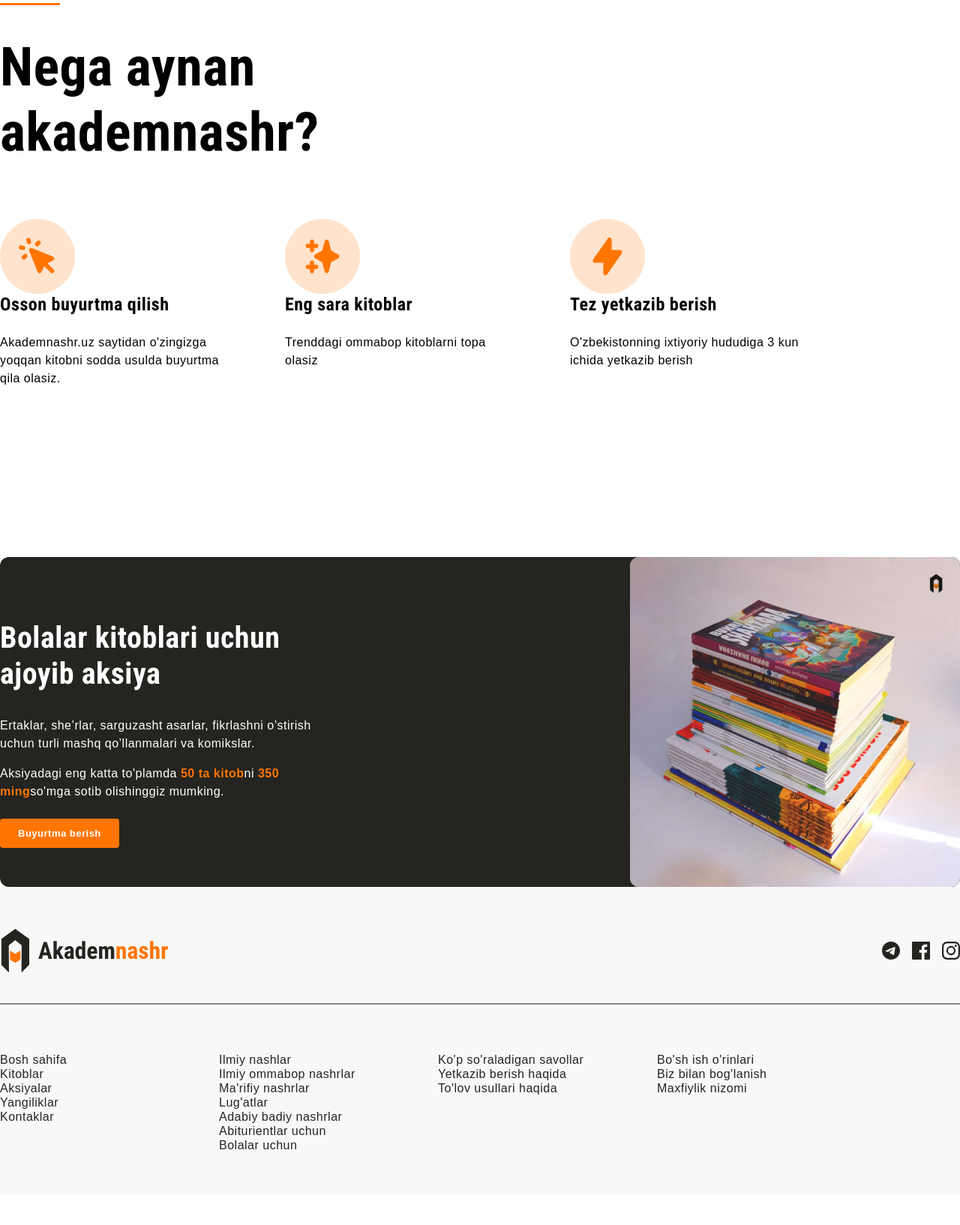
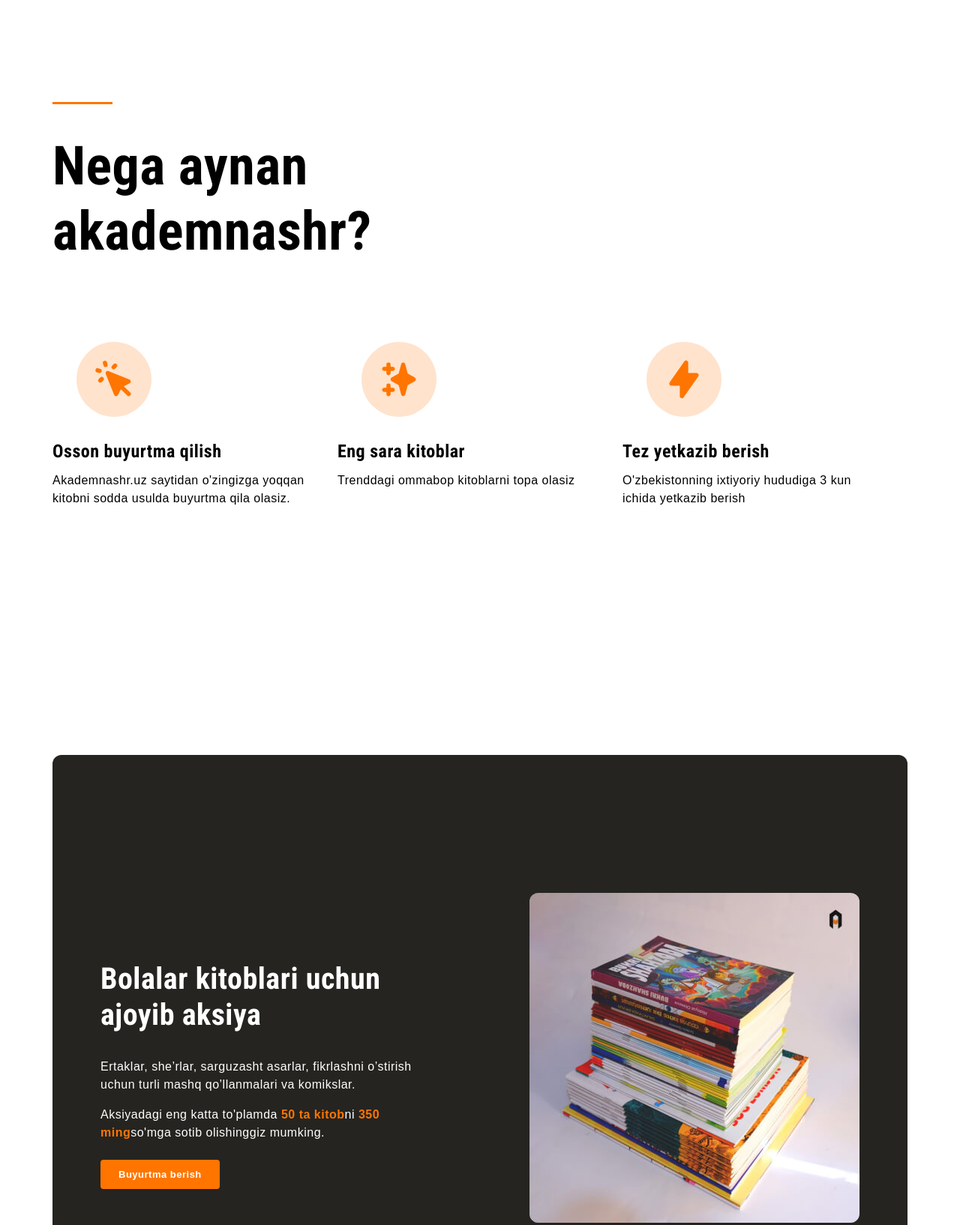
Before and after one commit to Saodat05/akademnashr, a plain HTML site: page index.html in a window 1280 px wide. Shown: the part 840-2474 px from the top of the page at 75% size. Before the commit the page ends 2433 px from the top, so only its background shows below. Drawn offline with nearby package versions, Linux system fonts and the light colour scheme.

Commit message:
Add another styles

```diff
--- a/css/style.css
+++ b/css/style.css
@@ -1,4 +1,9 @@
-body{
+ *{
+    box-sizing:;
+ }
+ body{
+    padding:0;
+    margin:0;
     font-size: 16px;
     line-height: 1.5;
     font-family: " Roboto " , "Arial" , "sans-serif " ;
@@ -7,6 +12,20 @@ body{
 *:focus{
     outline: 2px dotted #FF7500;
     outline-style: 3px;
+}
+.container{
+    width: 100%;
+    max-width: 1140px;
+    padding-left: 20px;
+    padding-right: 20px;
+    margin-left: auto;
+    margin-right: auto;
+
+}
+.site-header-container{
+    display: flex;
+    justify-content:space-between;
+    align-items: center;
 }
 .site-logo{
     transition:opacity 0.4s ease;
@@ -24,9 +43,6 @@ body{
 
 .site-header{
     background-color: #fff;
-    display: flex;
-    justify-content:space-between;
-    align-items: center;
     border-top: #FF7500 5px solid;
     padding-top: 16px;
     padding-bottom:  16px;
@@ -93,17 +109,19 @@ body{
 .site-page{
     background-color: #252420;
     color:#fff;
-    display: flex;
-    align-items: center;
-    justify-content: space-between;
-
+    padding-top: 80px;
+    padding-bottom: 80px;
 
 }
 .site-hero{
     width: 390px;
-    padding-top: 80px;
-    padding-bottom: 80px;
 
+
+}
+.hero-container{
+    display: flex;
+    align-items: center;
+    justify-content: space-between;
 }
 
 .site-line{
@@ -133,6 +151,7 @@ body{
     width: 510px;
     height: 510px;
     border-radius: 8px;
+    box-shadow: 24px 24px 0 0 rgba(255 , 117 ,0,0.6);
 }
 .features-section{
     padding-top: 210px;
@@ -172,10 +191,12 @@ body{
    display: flex;
    justify-content: center;
    align-items: center;
+   margin:32px;
+
 }
 .feature-heading{
     margin-top: 0;
-    margin-bottom: 24px;
+    margin-bottom: 12px;
     font-size: 24px;
     line-height: 1.2;
     font-family: "Roboto Condensed","Arial","sans-serif";
@@ -184,7 +205,7 @@ body{
 
 }
  .feature-pharagraph{
-    width: 310px;
+    margin:0;
 
     }
     .part-wrapper{
@@ -198,14 +219,18 @@ body{
         margin-bottom: 0;
     }
     .site-part{
-
+        padding-top: 120px;
+        padding-bottom: 160px;
+    }
+    .promo-container{
         background-color: rgba(37, 36, 32, 1);
+        border-radius: 12px;
         color: #fff;
         display: flex;
         align-items: center;
         justify-content: space-between;
+        padding: 64px;
 
-        border-radius: 12px;
     }
     .part-image{
         width: 440px;
@@ -217,6 +242,7 @@ body{
         width: 440px;
     }
     .part-heading{
+        margin-top: 0;
         font-size: 40px;
         line-height: 1.2;
        font-family: "Roboto Condensed","Arial","sans-serif";
@@ -294,6 +320,12 @@ list-style: none;
         margin-right: 68px;
 
     }
+    .site-footer-link li{
+        margin-bottom: 16px;
+    }
+    .site-footer-link li:last-child{
+        margin-bottom: 0;
+    }
     .site-footer-link:last-child{
     margin:0;
     }
--- a/index.html
+++ b/index.html
@@ -13,6 +13,7 @@
 </head>
 <body>
     <header class="site-header"><!--Akademnashr logo-->
+       <div class="site-header-container container">
         <img class="site-logo" src="img/logo.svg" alt="Akademnashr logo rasmi" width="227" height="59.18">
        <div class="nav-and-link">
         <nav>
@@ -26,12 +27,13 @@
            </nav>
 
         <a class="site-link" href="#">Ro'yxatdan o'tish</a></div>
+    </div>
 
 
     </header>
     <main>
         <section class="site-page">
-            <div class="site-hero">
+        <div class="hero-container container"><div class= "site-hero">
                 <hr class="site-line">
                 <h2 class="hero-heading">Payton dasturlash asoslar</h2>
                 <p class="hero-pharagraph">Dashturlash asoslariga oid o'zbek tilidagi eng mukammal qo'llanma <br>Kitobning har bir bo'limi uchun video darslar yozilgan bo'lib <br> ularda kitobda ko'rsatilgan QR kod orqali o'tish mumkin.</p>
@@ -39,11 +41,13 @@
             </div>
             <!--Payton bo'yicha kitob-->
             <img class="hero-image" src="img/python-book.jpg" alt="payton bo'yicha kitob" width="510" height="510">
+        </div>
         </section>
 
         <!--Features-->
-        <section >
-            <div class="features-section"><hr class="site-line">
+        <section class= "features-section" >
+            <div class= "container">
+        <hr class="site-line">
         <h2 class="head-feature">Nega aynan akademnashr?</h2>
         <ul class="site-ul-link">
             <li class="feature-list">
@@ -66,9 +70,10 @@
     </div>
 
  </section >
-
        <section class="site-part">
-            <div class="part-text">
+        <div class= "container">
+            <div class="promo-container">
+                 <div class="part-text">
             <h2 class="part-heading">Bolalar kitoblari uchun ajoyib aksiya</h2>
            <div class="part-wrapper">
             <p  class="part-pharaghraph">Ertaklar, she’rlar, sarguzasht asarlar, fikrlashni o’stirish uchun turli mashq qo’llanmalari va komikslar.</p>
@@ -77,11 +82,16 @@
         </div>
         <!--Aksiyadagi kitoblar to'lami-->
         <div class="site-part"><img class="part-image" src="img/sale-img.jpg" alt="kitob" height="440" width="440">
-    </section>
+        </div>
+        </div>
+  </section>
+
+
         </main>
 
     <footer class="site-footer">
-        <div class="socials" >
+       <div class="container">
+         <div class="socials" >
             <img class="site-logo" src="img/logo.svg" alt="akademnashr logosi" width="227" height="59.18">
 
             <ul class="footer-ul">
@@ -130,6 +140,7 @@
             </ul>
 
         </div>
+    </div>
     </footer>
 
 </body>
```
Also changed, not shown: img/python-book.jpg, img/python-book@1x.jpg (deleted).
